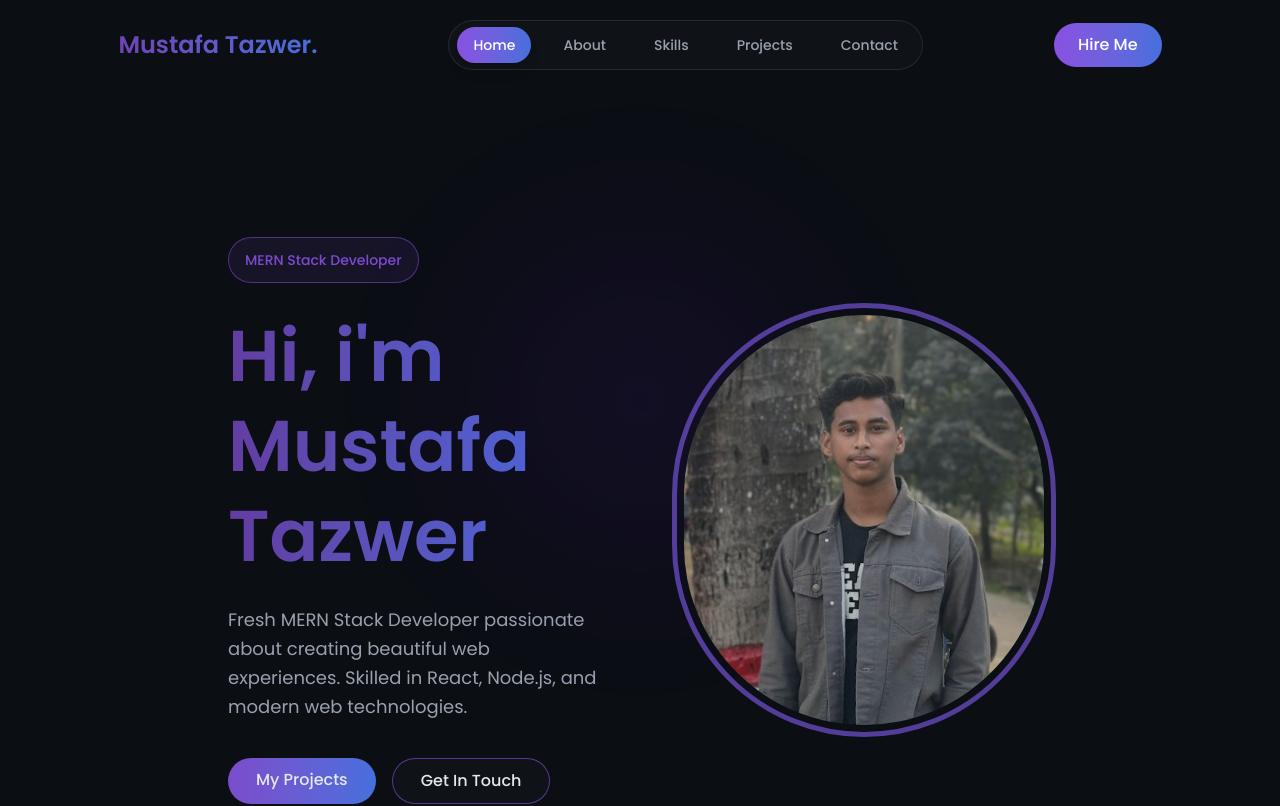
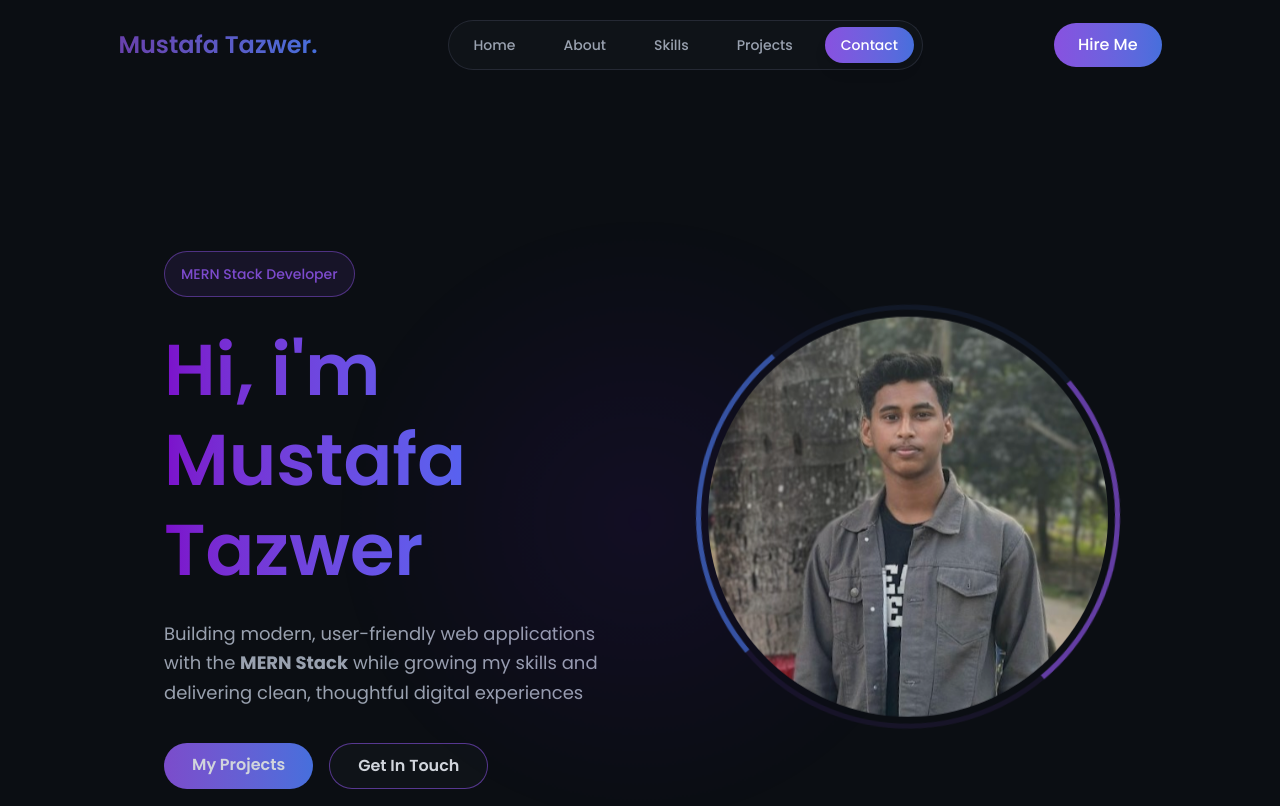
Before and after one commit to sahkil12/My-Portfolio, a React (Vite) app: page / in a window 1280 px wide. Shown: the top 806 px of the page. Built offline with nearby package versions, Linux system fonts and the light colour scheme.

Commit message:
added animation style in hero section image border and fixed some active style issue

```diff
--- a/src/Components/Shared/Navbar/Navbar.jsx
+++ b/src/Components/Shared/Navbar/Navbar.jsx
@@ -16,12 +16,12 @@ const Navbar = ({ scrollTop }) => {
      ];
      return (
           <div className={`w-full transition-all duration-400 ${scrollTop
-               ? "bg-[#0B0E13]/40 border-b backdrop-blur-xl border-white/5"
+               ? "bg-[#0B0E13]/30 border-b backdrop-blur-xl border-white/5"
                : "bg-transparent"
                }`}>
                {/* NAVBAR */}
                <div className={`md:w-[84%] mx-auto py-5 px-4 flex items-center justify-between`}>
-                    <h1 className="text-2xl font-semibold text-transparent bg-clip-text bg-gradient-to-r from-primary/80 to-base-200">
+                    <h1 className="text-2xl font-semibold text-transparent bg-clip-text bg-gradient-to-r from-primary/75 to-base-200">
                          Mustafa Tazwer.
                     </h1>
                     {/* Desktop Menu */}
@@ -34,8 +34,10 @@ const Navbar = ({ scrollTop }) => {
                                    smooth={true}
                                    offset={-100}
                                    duration={500}
-                                   className="px-4 py-2 text-sm font-medium rounded-full text-gray-400 hover:text-white hover:bg-[#1a1e28ae] cursor-pointer"
-                                   activeClass="bg-gradient-to-r from-primary to-base-200 text-white shadow-lg"
+                                   onSetActive={() => setActiveMobile(item.id)}
+                                   className={`px-4 py-2 text-sm font-medium rounded-full cursor-pointer ${activeMobile === item.id ? "bg-gradient-to-r from-primary to-base-200 text-white shadow-lg"
+                                        : "text-gray-400 hover:text-white hover:bg-[#1a1e28ae]"
+                                        }`}
                               >
                                    {item.name}
                               </Link>
@@ -61,7 +63,7 @@ const Navbar = ({ scrollTop }) => {
                          className="fixed inset-0 bg-[#0B0E13] bg-opacity-80 backdrop-blur-xl z-50 py-5 px-4 flex flex-col">
                          {/* Top Bar */}
                          <div className="flex items-center justify-between mb-6">
-                              <h1 className="text-2xl font-semibold text-transparent bg-clip-text bg-gradient-to-r from-primary/80 to-base-200">
+                              <h1 className="text-2xl font-semibold text-transparent bg-clip-text bg-gradient-to-r from-primary/75 to-base-200">
                                    Mustafa Tazwer.
                               </h1>
                               <button
--- a/src/Section/Hero/Hero.jsx
+++ b/src/Section/Hero/Hero.jsx
@@ -2,10 +2,10 @@ import { motion } from "framer-motion";
 
 const Hero = () => {
      return (
-          <section className="h-[860px] flex items-center justify-around px-5 md:px-16 xl:px-32 ">
+          <section className="relative min-h-[820px] my-5 flex items-center justify-around px-3 md:px-16 overflow-hidden">
                <div className="
                 absolute inset-0
-                bg-[radial-gradient(circle_at_center,rgba(120,20,255,0.15),transparent_40%)]
+                bg-[radial-gradient(circle_at_center,rgba(120,20,255,0.15),transparent_45%)]
                 animate-pulseGlow"></div>
 
                <div className="w-full grid grid-cols-1 xl:grid-cols-2 gap-16 items-center">
@@ -21,43 +21,47 @@ const Hero = () => {
                               MERN Stack Developer
                          </span>
 
-                         <h1 className="text-5xl lg:text-7xl font-semibold leading-tight text-transparent bg-clip-text bg-gradient-to-r from-primary/70 to-base-200">
+                         <h1 className="text-4xl lg:text-5xl xl:text-7xl font-semibold leading-tight text-transparent bg-clip-text bg-gradient-to-r from-purple-600/80 to-blue-500">
                               Hi, i'm <br />  Mustafa Tazwer
                          </h1>
-                         <p className="text-gray-400 text-base md:text-lg/relaxed mt-6 max-w-xl">
-                              Fresh MERN Stack Developer passionate about creating beautiful web experiences. Skilled in React, Node.js, and modern web technologies.
+                         <p className="text-gray-400 text-sm md:text-lg/relaxed mt-6 max-w-xl">
+                              Building modern, user-friendly web applications with the <b>MERN Stack</b> while growing my skills and delivering clean, thoughtful digital experiences
                          </p>
                          {/* Buttons */}
-                         <div className="mt-9 flex gap-4">
-                              <a href="#projects" className="px-7 py-2.5 bg-gradient-to-r from-secondary to-base-200 rounded-full hover:opacity-90 font-medium text-gray-200 border-none">
+                         <div className="mt-9 flex flex-wrap gap-4">
+                              <motion.a href="#projects" className="px-7 py-2.5 bg-gradient-to-r from-secondary to-base-200 rounded-full hover:opacity-90 font-semibold text-gray-300 border-none">
                                    My Projects
-                              </a>
+                              </motion.a>
 
-                              <a href="#contact" className="px-7 py-2.5 bg-base-100 hover:border-primary/90 border border-primary/60 rounded-full font-medium text-gray-200">
+                              <motion.a href="#contact" className="px-7 py-2.5 bg-base-100 hover:border-primary/90 border border-primary/60 rounded-full font-semibold text-gray-300">
                                    Get In Touch
-                              </a>
+                              </motion.a>
                          </div>
                     </motion.div>
 
-                    {/* Profile Image */}
+                    {/* my Image */}
                     <motion.div
-                         initial={{ opacity: 0, scale: 0.95, x: 50 }}
-                         whileInView={{ opacity: 1, scale: 1, x: 0 }}
+                         initial={{ opacity: 0, x: 50 }}
+                         whileInView={{ opacity: 1, x: 0 }}
                          transition={{ duration: 1 }}
                          viewport={{ once: false, amount: 0.3 }}
-                         className="flex justify-center xl:justify-end"
+                         className="flex justify-center xl:justify-end relative"
                     >
-                         <div className="relative hover:scale-105 transition-all duration-600">
-                              <div className="absolute inset-0 rounded-full border-[5px] border-base-300/80 opacity-80"></div>
+                         <motion.div
+                              animate={{ y: [0, -15, 0] }}
+                              transition={{ duration: 2, ease: "easeInOut", repeat: Infinity }}
+                              className="relative hover:scale-105 transition-all duration-600">
+                                   {/* border style */}
+                              <div className="absolute inset-0 rounded-full animate-rotateArc before:content-[''] before:absolute before:inset-0 before:rounded-full before:border-[5px] before:border-transparent before:border-t-primary/70 before:border-r-primary/10 before:border-l-base-200/10 before:border-b-base-200/70"></div>
 
                               <div className="relative rounded-full m-3">
                                    <img
-                                        src="/public/hero-pic.jpg" // <- replace with your image path
+                                        src="/public/hero-pic.jpg"
                                         alt="profile photo"
-                                        className="rounded-full  opacity-75 w-96 h-96 lg:w-[410px] lg:h-[410px] object-cover"
+                                        className="rounded-full opacity-85 w-64 h-64 md:w-[300px] md:h-[300px]  lg:w-[400px] lg:h-[400px] object-cover"
                                    />
                               </div>
-                         </div>
+                         </motion.div>
                     </motion.div>
                </div>
           </section>
--- a/src/index.css
+++ b/src/index.css
@@ -34,3 +34,12 @@ body {
 @utility animate-pulseGlow {
   animation: pulseGlow 3s ease-in-out infinite;
 }
+
+@keyframes rotateArc {
+  0% { transform: rotate(0deg); }
+  100% { transform: rotate(360deg); }
+}
+
+@utility animate-rotateArc {
+  animation: rotateArc 5s linear infinite;
+}
```
Also changed, not shown: src/Layouts/MainLayout.jsx (line endings or trailing spaces).
